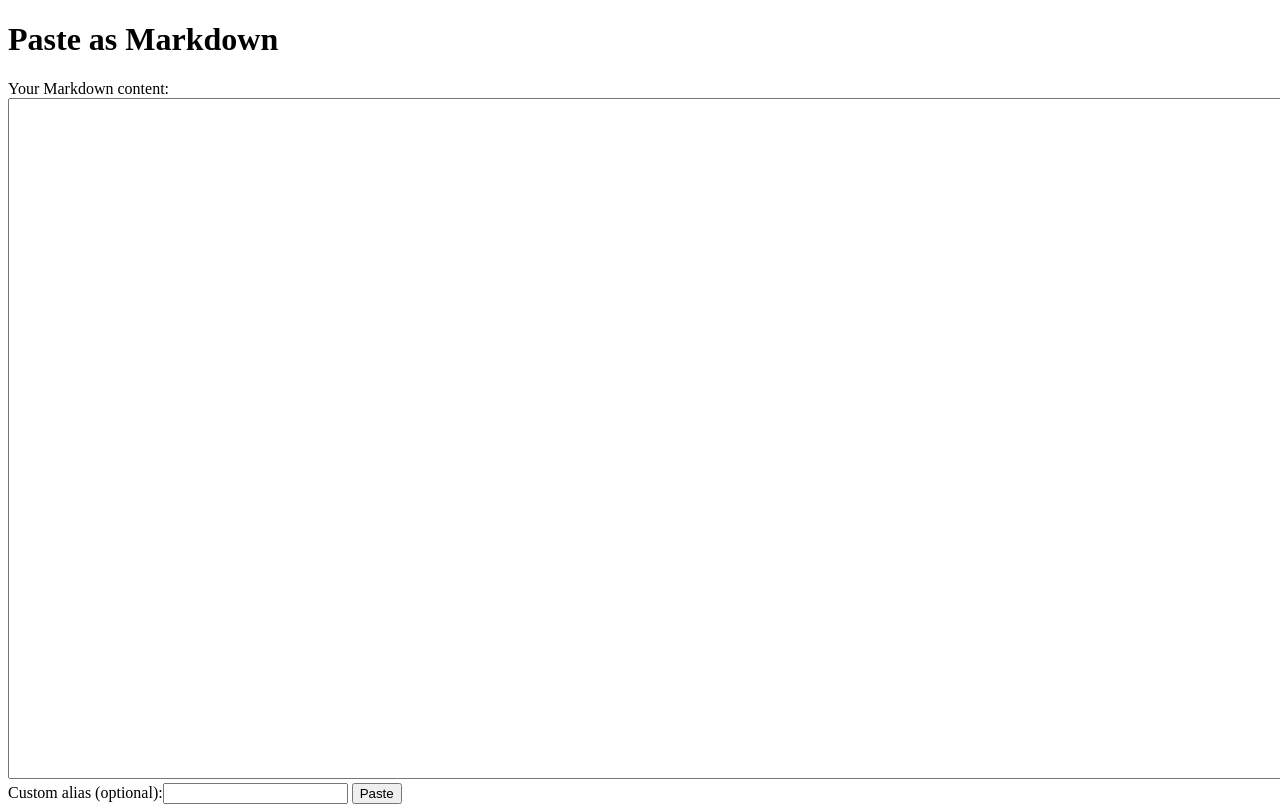
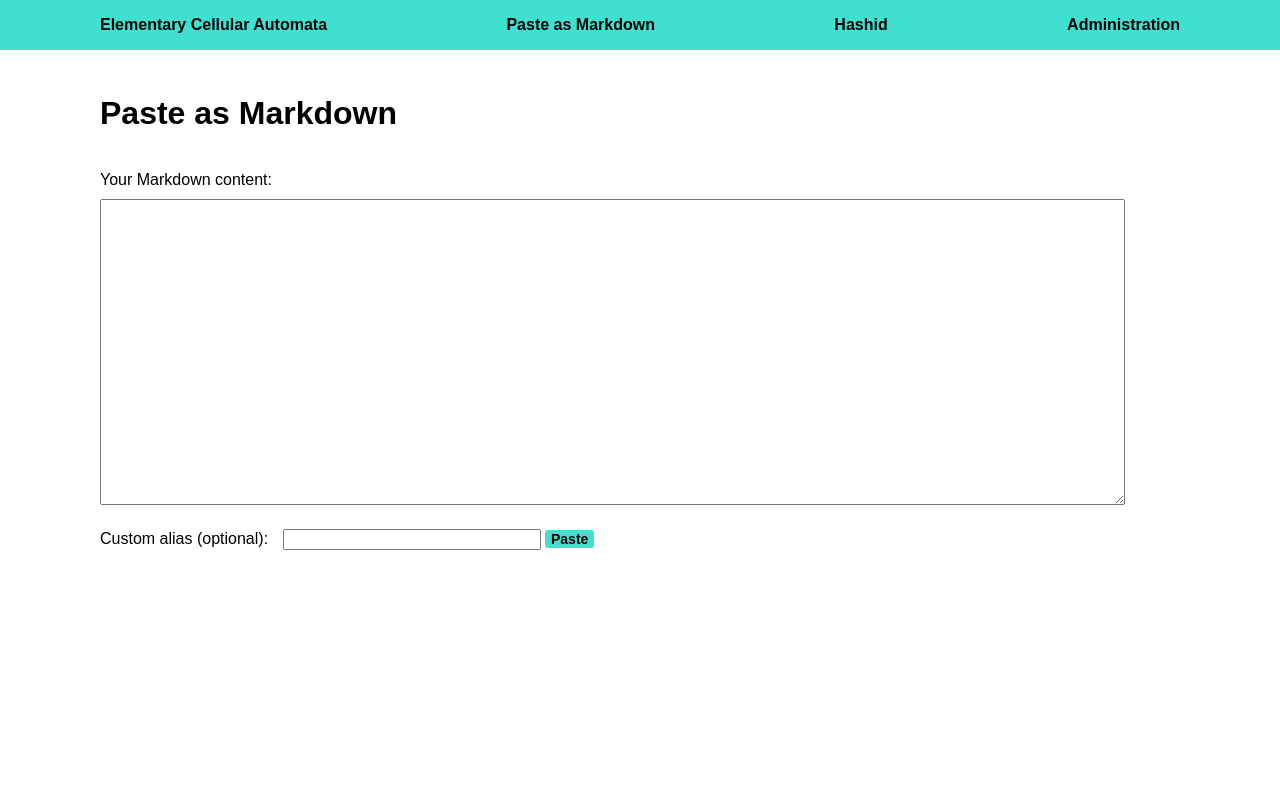
Before and after one commit to SkipCat/django1, a Django app: page /paste-as-markdown/ in a window 1280 px wide; the page is wider, and only the part inside the window is pictured. After the commit the page ends 550 px from the top of that part, so only its background shows below. Run offline with Django 3.2, Linux system fonts and the light colour scheme.

Commit message:
Improved style and UX

```diff
--- /dev/null
+++ b/common-static/style.css
@@ -0,0 +1,55 @@
+body {
+    margin: 0;
+    font-family: sans-serif;
+}
+
+nav {
+    display: flex;
+    justify-content: space-between;
+    align-items: center;
+    background-color: turquoise;
+    height: 50px;
+    padding: 0 100px;
+}
+
+nav a {
+    text-decoration: none;
+    color: black;
+    font-weight: bold;
+}
+
+nav a:hover {
+    text-decoration: underline;
+    opacity: 0.5;
+}
+
+main {
+    margin: 45px 100px;
+}
+
+.field-container input {
+    margin-top: 20px;
+}
+
+textarea {
+    margin-top: 10px;
+}
+
+input[type="text"] {
+    margin-left: 10px;
+    width: 250px;
+}
+
+input[type="submit"] {
+    background-color: turquoise;
+    border-radius: 3px;
+    border: none;
+    font-size: 14px;
+    font-weight: bold;
+    cursor: pointer;
+}
+
+input[type="submit"]:hover {
+    background-color: black;
+    color: turquoise;
+}
--- a/django1/settings.py
+++ b/django1/settings.py
@@ -126,3 +126,7 @@ USE_TZ = True
 # https://docs.djangoproject.com/en/2.1/howto/static-files/
 
 STATIC_URL = '/static/'
+
+STATICFILES_DIRS = [
+    os.path.join(BASE_DIR, 'common-static'),
+]
--- a/django1/urls.py
+++ b/django1/urls.py
@@ -16,10 +16,13 @@ Including another URLconf
 
 from django.contrib import admin
 from django.urls import include, path
+from django.conf.urls import url
+from django.views.generic.base import RedirectView
 
 urlpatterns = [
     path('elementary-cellular-automata/', include('elementary_cellular_automata.urls')),
     path('paste-as-markdown/', include('paste_as_markdown.urls')),
     path('admin/', admin.site.urls),
-    path('hashid/', include('hashid.urls'))
+    path('hashid/', include('hashid.urls')),
+    url(r'^$', RedirectView.as_view(url='elementary-cellular-automata/'))
 ]
--- a/paste_as_markdown/forms.py
+++ b/paste_as_markdown/forms.py
@@ -3,7 +3,7 @@ from django import forms
 class MarkdownForm(forms.Form):
     content = forms.CharField(
         label='Your Markdown content',
-        widget=forms.Textarea(attrs={ 'rows': 45, 'cols': 220 }),
+        widget=forms.Textarea(attrs={'rows': 20, 'cols': 125}),
         required=True
     )
-    alias = forms.CharField(label='Custom alias (optional):', required=False)
+    alias = forms.CharField(label='Custom alias (optional)', required=False)
--- a/paste_as_markdown/templates/paste_as_markdown/index.html
+++ b/paste_as_markdown/templates/paste_as_markdown/index.html
@@ -1,17 +1,35 @@
+{% load static %}
 <!DOCTYPE html>
 <html>
     <head>
         <meta charset="utf-8" />
         <title>Paste as Markdown</title>
         <meta name="viewport" content="width=device-width, initial-scale=1">
+        <link href="{% static 'style.css' %}" rel="stylesheet" type="text/css">
     </head>
     <body>
+        <nav>
+            <a href="/elementary-cellular-automata/">Elementary Cellular Automata</a>
+            <a href="/paste-as-markdown/">Paste as Markdown</a>
+            <a href="/hashid/">Hashid</a>
+            <a href="/admin/">Administration</a>
+        </nav>
+        <main>
             <h1>Paste as Markdown</h1>
+            <br>
             <form action="/paste-as-markdown/" method="POST">
                 {% csrf_token %}
-            {{ form }}
+                {{ form.content.label_tag }}
+                <br>
+                {{ form.content }}
+                <br>
+                <span class="field-container">
+                    {{ form.alias.label_tag }}
+                    {{ form.alias }}
                     <input type="submit" value="Paste">
+                </span>
                 {{ error_msg }}
             </form>
+        </main>
     </body>
 </html>
```
Also changed, not shown: elementary_cellular_automata/templates/elementary_cellular_automata/index.html (+14 -1 lines), hashid/templates/hashid/index.html (+11 -0 lines), hashid/templates/hashid/show.html (+12 -2 lines), paste_as_markdown/templates/paste_as_markdown/show.html (+11 -1 lines), db.sqlite3. Lines whose indentation alone changed are shown as unchanged.
